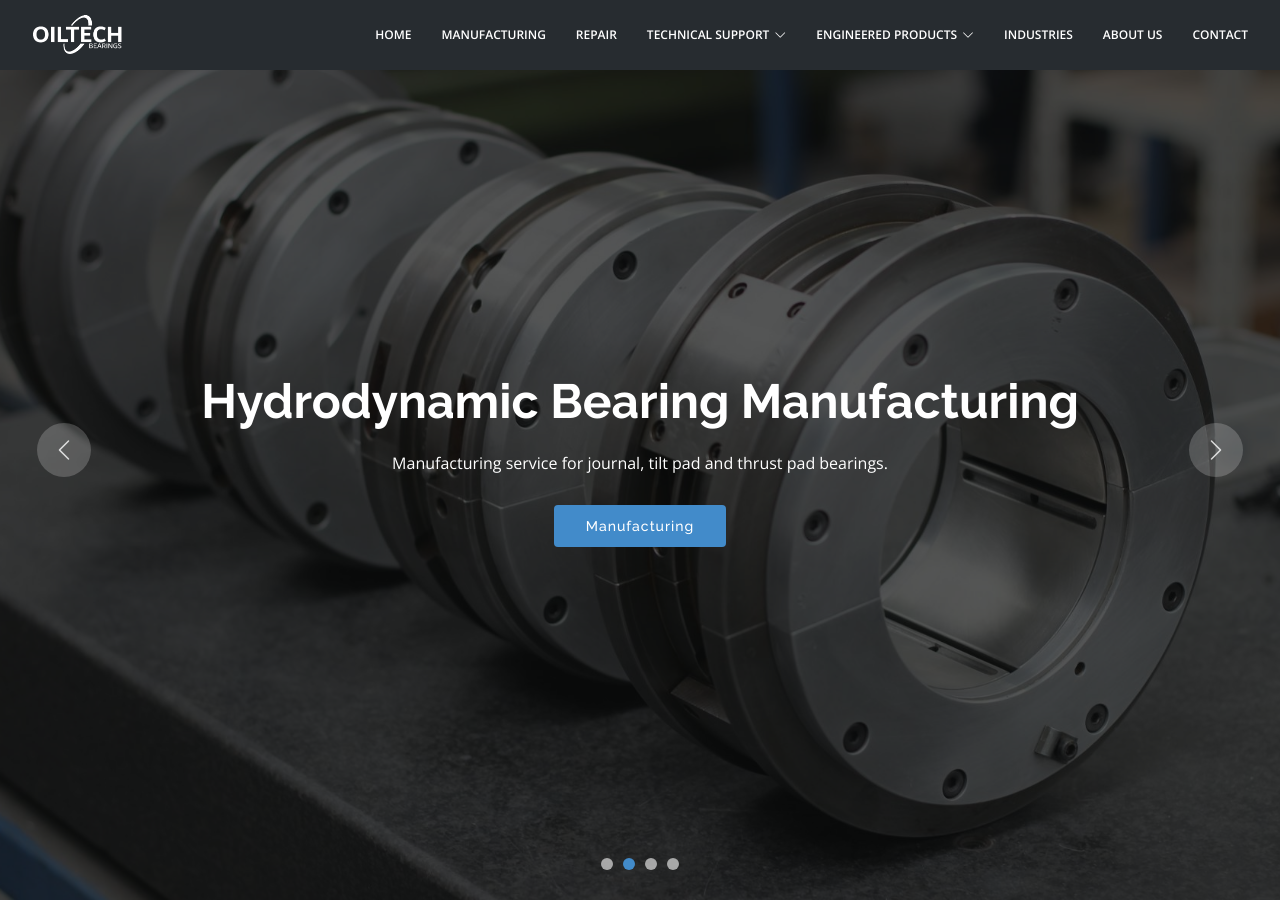
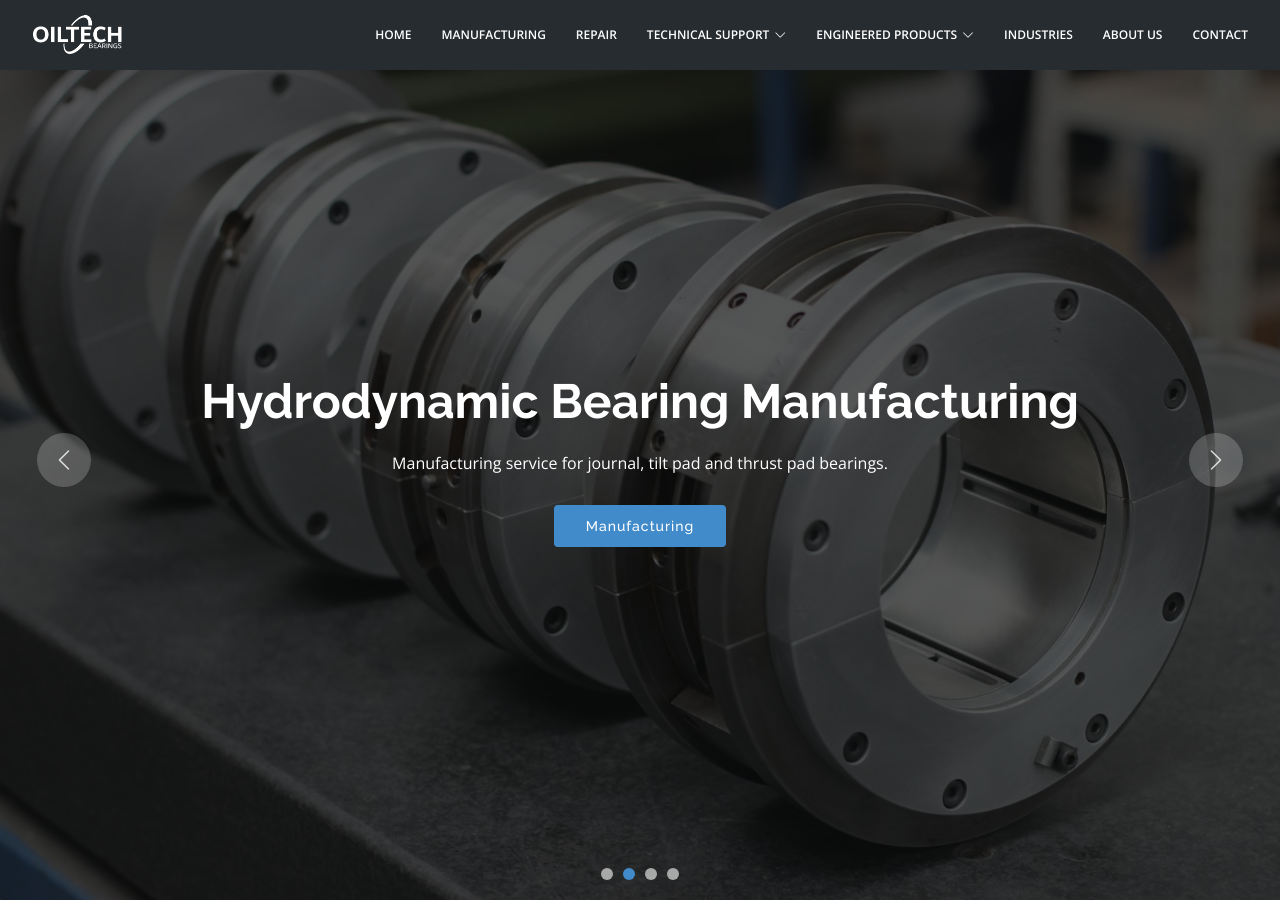
Before and after one commit to fractionerp/oiltechbrg.com, a Jekyll site: the page built from index.html, in a window 1280 px wide and 900 px high. Built offline with Jekyll 4.4.1, drawn with Linux system fonts in a browser that asks for light colours; nearby versions of some CDN libraries; library files that are not in the unit come from our copies; comment, search, counter and statistics services are not loaded.

Commit message:
fix: rewrite carousel with standard Bootstrap 5 img structure
- Use img tags instead of background-image CSS
- Remove carousel-fade to ensure basic functionality works
- Simplify CSS for hero section
- Let Bootstrap handle carousel via data-bs-ride attribute

Co-Authored-By: Claude Opus 4.5 <noreply@anthropic.com>

```diff
--- a/assets/css/style.css
+++ b/assets/css/style.css
@@ -272,25 +272,16 @@ h1, h2, h3, h4, h5, h6 {
 --------------------------------------------------------------*/
 #hero {
   width: 100%;
-  height: 100vh;
-  background-color: rgba(34, 39, 43, 0.8);
   overflow: hidden;
   position: relative; }
-  #hero .carousel {
-    position: absolute;
-    top: 0;
-    right: 0;
-    left: 0;
-    bottom: 0;
-    z-index: 1; }
-  #hero .carousel-inner {
-    height: 100%; }
+  #hero .carousel,
+  #hero .carousel-inner,
   #hero .carousel-item {
+    height: 100vh; }
+  #hero .carousel-item img {
     height: 100%;
-    background-size: cover;
-    background-position: center;
-    background-repeat: no-repeat;
-    transition: opacity 0.6s ease-in-out; }
+    width: 100%;
+    object-fit: cover; }
   #hero .carousel-item::before {
     content: '';
     position: absolute;
@@ -298,20 +289,15 @@ h1, h2, h3, h4, h5, h6 {
     right: 0;
     left: 0;
     bottom: 0;
-    background-color: rgba(12, 13, 14, 0.7); }
+    background-color: rgba(12, 13, 14, 0.7);
+    z-index: 1; }
   #hero .carousel-caption {
-    position: absolute;
+    top: 0;
     bottom: 0;
-    top: 0;
     left: 0;
     right: 0;
-    display: flex;
-    flex-direction: column;
-    justify-content: center;
-    align-items: center;
-    text-align: center;
-    padding: 70px 50px 50px 50px;
-    z-index: 2; }
+    z-index: 2;
+    text-align: center; }
   #hero h2 {
     color: #fff;
     margin-bottom: 20px;
--- a/index.html
+++ b/index.html
@@ -6,7 +6,7 @@ description: "Manufacturing, repair, re-engineering and design services for whit
 
 <!-- ======= Hero Section ======= -->
 <section id="hero">
-  <div id="heroCarousel" class="carousel slide carousel-fade" data-bs-ride="carousel" data-bs-interval="5000">
+  <div id="heroCarousel" class="carousel slide" data-bs-ride="carousel" data-bs-interval="5000">
 
     <div class="carousel-indicators">
       <button type="button" data-bs-target="#heroCarousel" data-bs-slide-to="0" class="active" aria-current="true" aria-label="Slide 1"></button>
@@ -18,38 +18,42 @@ description: "Manufacturing, repair, re-engineering and design services for whit
     <div class="carousel-inner">
 
       <!-- Slide 1 -->
-      <div class="carousel-item active" style="background-image: url({{ '/assets/img/slide/j-series.JPG' | relative_url }})">
-        <div class="carousel-caption">
+      <div class="carousel-item active">
+        <img src="{{ '/assets/img/slide/j-series.JPG' | relative_url }}" class="d-block w-100" alt="Oiltech Bearings">
+        <div class="carousel-caption d-flex flex-column justify-content-center h-100">
           <h2>Welcome to <span>Oiltech Bearings</span></h2>
           <p>Oiltech is an independent company serving clients around the world with solutions for hydrodynamic bearings.</p>
-          <a href="{{ '/contact' | relative_url }}" class="btn-get-started">Contact Us</a>
+          <div><a href="{{ '/contact' | relative_url }}" class="btn-get-started">Contact Us</a></div>
         </div>
       </div>
 
       <!-- Slide 2 -->
-      <div class="carousel-item" style="background-image: url({{ '/assets/img/slide/leg-journal.jpg' | relative_url }})">
-        <div class="carousel-caption">
+      <div class="carousel-item">
+        <img src="{{ '/assets/img/slide/leg-journal.jpg' | relative_url }}" class="d-block w-100" alt="Bearing Manufacturing">
+        <div class="carousel-caption d-flex flex-column justify-content-center h-100">
           <h2>Hydrodynamic Bearing Manufacturing</h2>
           <p>Manufacturing service for journal, tilt pad and thrust pad bearings.</p>
-          <a href="{{ '/bearing-manufacturing' | relative_url }}" class="btn-get-started">Manufacturing</a>
+          <div><a href="{{ '/bearing-manufacturing' | relative_url }}" class="btn-get-started">Manufacturing</a></div>
         </div>
       </div>
 
       <!-- Slide 3 -->
-      <div class="carousel-item" style="background-image: url({{ '/assets/img/slide/repair.jpeg' | relative_url }})">
-        <div class="carousel-caption">
+      <div class="carousel-item">
+        <img src="{{ '/assets/img/slide/repair.jpeg' | relative_url }}" class="d-block w-100" alt="Bearing Repair">
+        <div class="carousel-caption d-flex flex-column justify-content-center h-100">
           <h2>Responsive Repair Services</h2>
           <p>Repair services for any type of bearing during routine or unscheduled outages of your critical rotating equipment.</p>
-          <a href="{{ '/whitemetal-bearing-repair' | relative_url }}" class="btn-get-started">Repair</a>
+          <div><a href="{{ '/whitemetal-bearing-repair' | relative_url }}" class="btn-get-started">Repair</a></div>
         </div>
       </div>
 
       <!-- Slide 4 -->
-      <div class="carousel-item" style="background-image: url({{ '/assets/img/slide/steam-turbine.jpg' | relative_url }})">
-        <div class="carousel-caption">
+      <div class="carousel-item">
+        <img src="{{ '/assets/img/slide/steam-turbine.jpg' | relative_url }}" class="d-block w-100" alt="Technical Support">
+        <div class="carousel-caption d-flex flex-column justify-content-center h-100">
           <h2>Design and Engineering Support</h2>
           <p>Expertise in mechanical design, FEA analysis of oil film performance and application support for turbo machinery.</p>
-          <a href="{{ '/technical-support' | relative_url }}" class="btn-get-started">Technical Support</a>
+          <div><a href="{{ '/technical-support' | relative_url }}" class="btn-get-started">Technical Support</a></div>
         </div>
       </div>
 
```
Also changed, not shown: other parts of index.html (+0 -14 lines).
